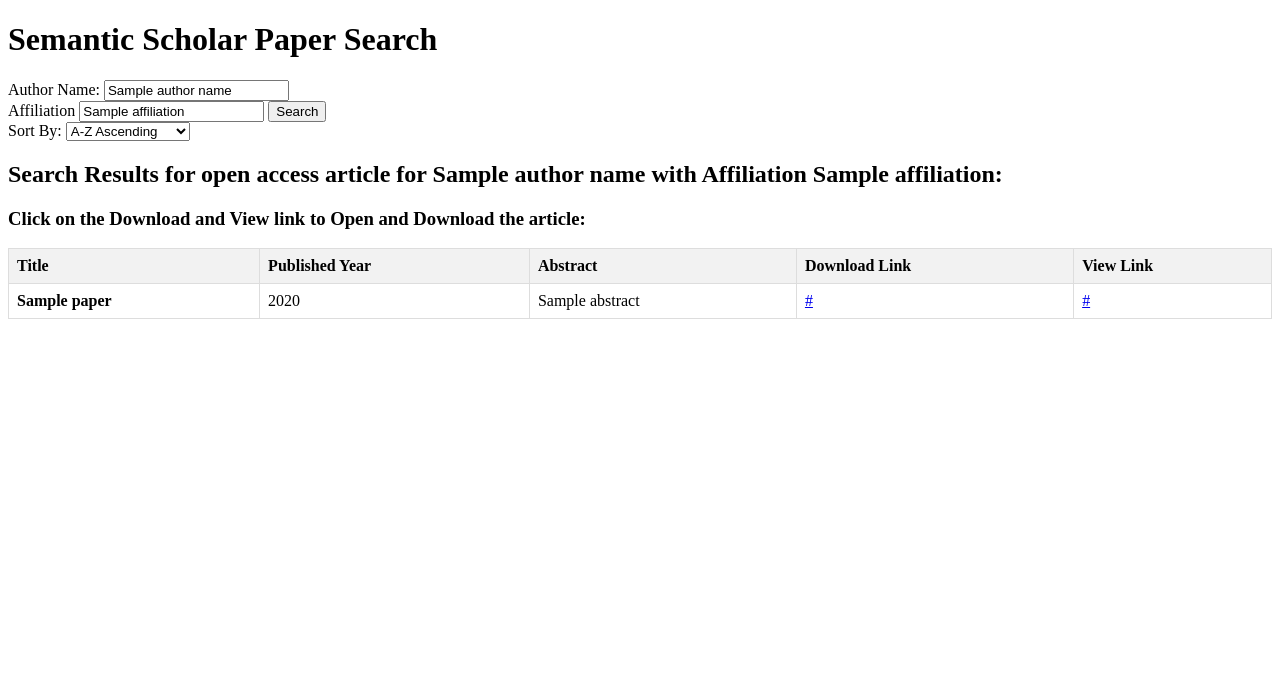
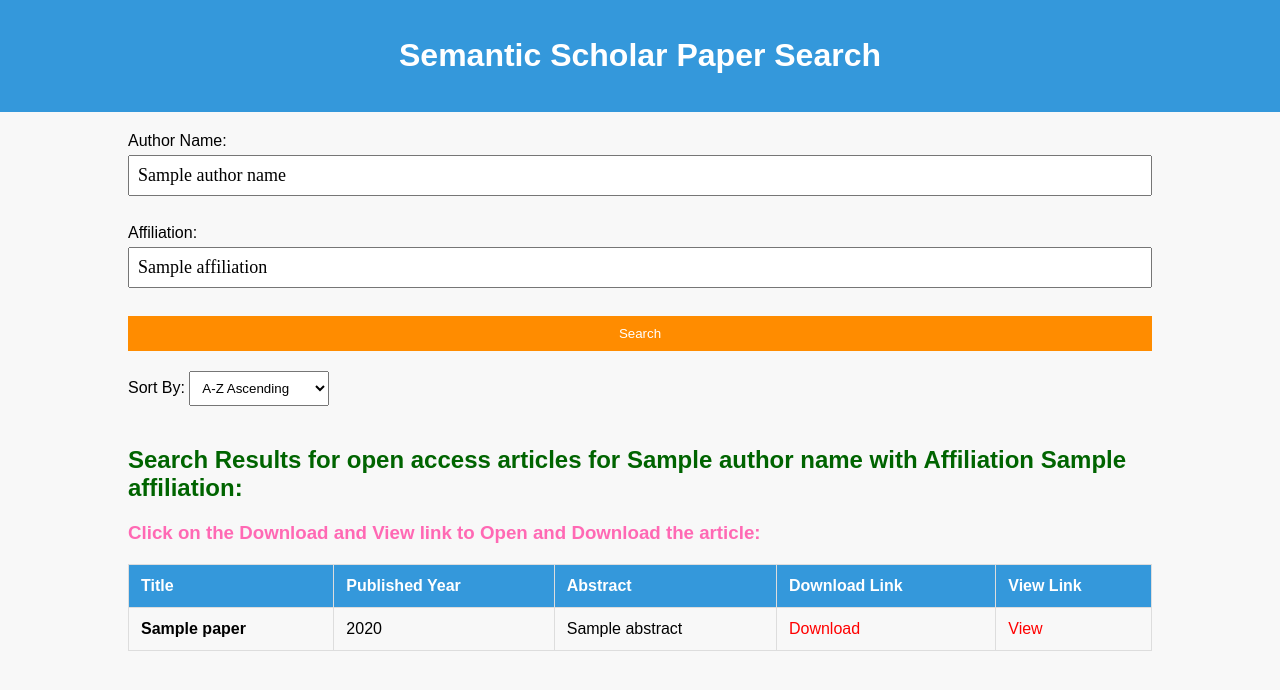
Before and after one commit to saileshgautam/HCI-584, a Flask app: template templates/index.html in a window 1280 px wide. Shown: the top 690 px of the page. Run offline with Flask 3, Linux system fonts and the light colour scheme; the template is opened without the code that fills it: most values are stand-ins (such as "Sample title", 1, 10 or a date in 2020).

Commit message:
changed font and style

```diff
--- a/templates/index.html
+++ b/templates/index.html
@@ -1,64 +1,151 @@
 <!DOCTYPE html>
-<html>
+<html lang="en">
   <!-- Code for Error message -->
   <div id="error-message">
     {% if error_message %}
-        <p style="color: red; font-size: 16px; font-weight: bold; text-transform: uppercase;">{{ error_message }}</p>
+    <p
+      style="
+        color: red;
+        font-size: 16px;
+        font-weight: bold;
+        text-transform: uppercase;
+      "
+    >
+      {{ error_message }}
+    </p>
 
     {% endif %}
   </div>
   <head>
-    <title>Semantic Scholar Paper Search</title> <!-- Title page of website -->
+    <meta charset="UTF-8" />
+    <meta name="viewport" content="width=device-width, initial-scale=1.0" />
+    <title>Semantic Scholar Paper Search</title>
     <style>
-        /* Size and style of table formatted on the website*/
+      body {
+        font-family: "Arial", sans-serif;
+        background-color: #f8f8f8;
+        margin: 0;
+        padding: 0;
+        display: flex;
+        flex-direction: column;
+        align-items: center;
+      }
+
+      header {
+        background-color: #3498db;
+        color: white;
+        text-align: center;
+        padding: 1em;
+        width: 100%;
+      }
+
+      main {
+        margin: 20px;
+        width: 80%;
+      }
+
+      form {
+        display: flex;
+        flex-direction: column;
+        margin-bottom: 20px;
+      }
+
+      label {
+        margin-bottom: 5px;
+      }
+
+      input[type="text"] {
+        padding: 8px;
+        margin-bottom: 10px;
+      }
+
+      input[type="submit"],
+      button {
+        padding: 10px;
+        background-color: #ff8c00;
+        color: white;
+        border: none;
+        cursor: pointer;
+      }
+
+      select {
+        padding: 8px;
+        margin-bottom: 20px;
+      }
+
+      #author_name,
+      #affiliation {
+        font-family: "Times New Roman", serif; /* Change to your desired font */
+        font-size: 18px; /* Adjust the size as needed */
+        margin-bottom: 10px;
+      }
+
       table {
         border-collapse: collapse;
         width: 100%;
+        margin-top: 20px;
       }
 
-        th, td {
+      th,
+      td {
         border: 1px solid #dddddd;
         text-align: left;
-            padding: 8px;
+        padding: 12px;
       }
 
-        th.title, td.title {
-            width: 50%;
-        }
-        th.abstract, td.abstract {
-            width: 30%;
-        }
-
-        th.download-link, td.download-link {
-            width: 10%;
-        }
-
-        th.link, td.link {
-            width: 10%;
-        }
       th {
-            background-color: #f2f2f2;
+        background-color: #3498db;
+        color: white;
         cursor: pointer;
       }
 
-        button {
+      a {
+        color: #ff0000;
+        text-decoration: none;
+      }
+
+      a:hover {
+        text-decoration: underline;
+      }
+      h2 {
+        font-weight: bold;
+        color: #006400; /* Green color */
+        margin-top: 20px;
+      }
+
+      h3 {
+        font-weight: bold;
+        color: #ff69b4; /* Pink color */
         margin-bottom: 10px;
       }
     </style>
   </head>
   <body>
+    <header>
       <h1>Semantic Scholar Paper Search</h1>
-    <!-- Text Entry boxes -->
+    </header>
+    <main>
       <form method="POST">
         <label for="author_name">Author Name:</label>
-        <input type="text" name="author_name" id="author_name" value="{{ author_name }}" required>
-        <br>
-        <label for="affiliation">Affiliation</label>
-        <input type="text" name="affiliation" id="affiliation" value="{{ affiliation }}">
-        <input type="submit" value="Search">
+        <input
+          type="text"
+          name="author_name"
+          id="author_name"
+          value="{{ author_name }}"
+          required
+        />
+        <br />
+        <label for="affiliation">Affiliation:</label>
+        <input
+          type="text"
+          name="affiliation"
+          id="affiliation"
+          value="{{ affiliation }}"
+        />
+        <br />
+        <input type="submit" value="Search" />
       </form>
 
-    <!-- Added "Sort By" dropdown button -->
       <label for="sort_by">Sort By:</label>
       <select id="sort_by" onchange="sortTable()">
         <option value="atoz">A-Z Ascending</option>
@@ -67,11 +154,15 @@
         <option value="year_desc">Year Descending</option>
       </select>
 
+      <h2>
+        Search Results for open access articles for {{ author_name }}{% if
+        affiliation %} with Affiliation {{ affiliation }}{% else %} with no
+        Affiliation{% endif %}:
+      </h2>
+      <h3>
+        Click on the Download and View link to Open and Download the article:
+      </h3>
 
-
-    <h2>Search Results for open access article for {{ author_name }}{% if affiliation %} with Affiliation {{ affiliation }}{% else %} with no Affiliation{% endif %}:</h2>
-    <h3>Click on the Download and View link to Open and Download the article:</h3>
-    <!-- Header on the table -->
       <table id="papersTable">
         <tr>
           <th>Title</th>
@@ -80,18 +171,20 @@
           <th>Download Link</th>
           <th>View Link</th>
         </tr>
-        <!-- Iterating and displaying each information -->
         {% for paper in paper_info %}
         <tr>
           <td><strong>{{ paper.title }}</strong></td>
           <td>{{ paper.year }}</td>
           <td>{{ paper.abstract }}</td>
-                <td><a href="{{ paper.Downloadlink }}" target="_blank">{{ paper.Downloadlink }}</a></td>
-                <td><a href="{{ paper.Link }}" target="_blank">{{ paper.Link }}</a></td>
+          <td>
+            <a href="{{ paper.Downloadlink }}" target="_blank">Download</a>
+          </td>
+          <td><a href="{{ paper.Link }}" target="_blank">View</a></td>
         </tr>
         {% endfor %}
       </table>
-    <!-- Code to sort the table -->
+    </main>
+
     <script>
       function sortTable() {
         // Get the value of the selected option in the "Sort By" dropdown
@@ -108,28 +201,34 @@
           rows = table.rows;
 
           // Inner loop to iterate through each row and compare adjacent rows
-                for (i = 1; i < (rows.length - 1); i++) {
+          for (i = 1; i < rows.length - 1; i++) {
             shouldSwitch = false;
 
             // Get the content of the cells in the current and next rows
             x = rows[i].getElementsByTagName("td")[0]; // Assuming sorting based on the first column (Title)
             y = rows[i + 1].getElementsByTagName("td")[0];
 
+            // Extract the year part for comparison
+            var xYear = extractYear(x.innerHTML);
+            var yYear = extractYear(y.innerHTML);
+
             // Implement sorting logic based on the selected option (sortBy)
             switch (sortBy) {
               case "atoz":
-                            shouldSwitch = x.innerHTML.toLowerCase() > y.innerHTML.toLowerCase();
+                shouldSwitch =
+                  x.innerHTML.toLowerCase() > y.innerHTML.toLowerCase();
                 break;
               case "ztoa":
-                            shouldSwitch = x.innerHTML.toLowerCase() < y.innerHTML.toLowerCase();
+                shouldSwitch =
+                  x.innerHTML.toLowerCase() < y.innerHTML.toLowerCase();
                 break;
               case "year_asc":
-                            shouldSwitch = x.innerHTML > y.innerHTML;
+                shouldSwitch = xYear > yYear;
                 break;
               case "year_desc":
-                            shouldSwitch = x.innerHTML < y.innerHTML;
+                shouldSwitch = xYear < yYear;
                 break;
-                        // If developer want to update, add more cases for additional sorting options if needed
+              // If you want to add more cases for additional sorting options, update here
             }
 
             // If a switch is needed, rearrange the rows in the table
@@ -140,6 +239,17 @@
           }
         }
       }
+
+      // Function to extract the year part from the date string (assuming YYYY-MM-DD format)
+      function extractYear(dateString) {
+        // Split the date string by '-'
+        var dateParts = dateString.split("-");
+
+        // The year should be the first part
+        var year = dateParts[0];
+
+        return year;
+      }
     </script>
   </body>
 </html>
```
Lines whose indentation alone changed are shown as unchanged.
